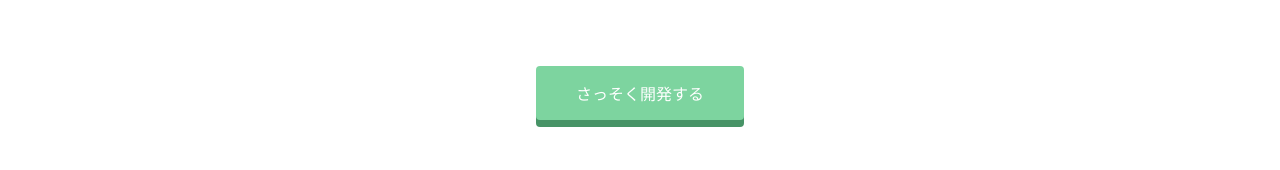
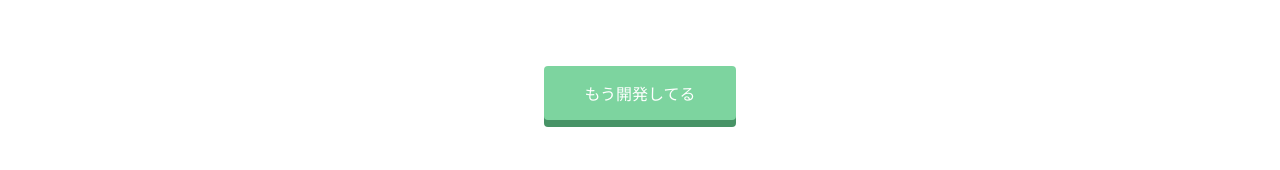
Before and after one commit to 44kz/44kz.github.io, a plain HTML site: page index.html in a window 1280 px wide. Shown: the part 1426-1596 px from the top of the page. Drawn offline with Linux system fonts and the light colour scheme.

Commit message:
Update index.html

```diff
--- a/index.html
+++ b/index.html
@@ -77,7 +77,7 @@
         <h2>さぁ、あなたもProgateでプログラミングを学んでみませんか?</h2>
         <h3>Let's learn to code, learn to be creative!</h3>
       </div>
-      <span class="btn message">さっそく開発する</span>
+      <span class="btn message">もう開発してる</span>
     </div>
   </div>
   <footer>
```
